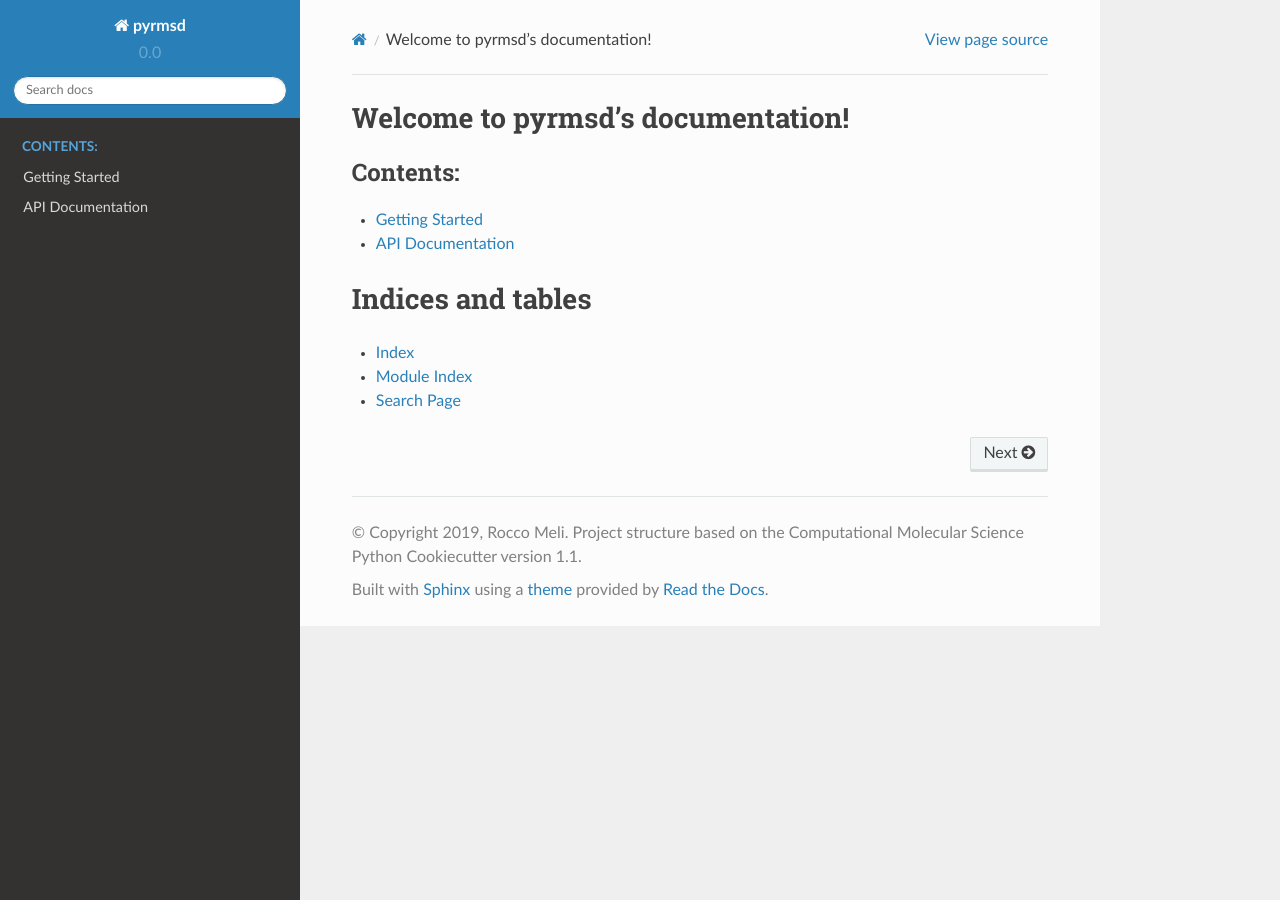
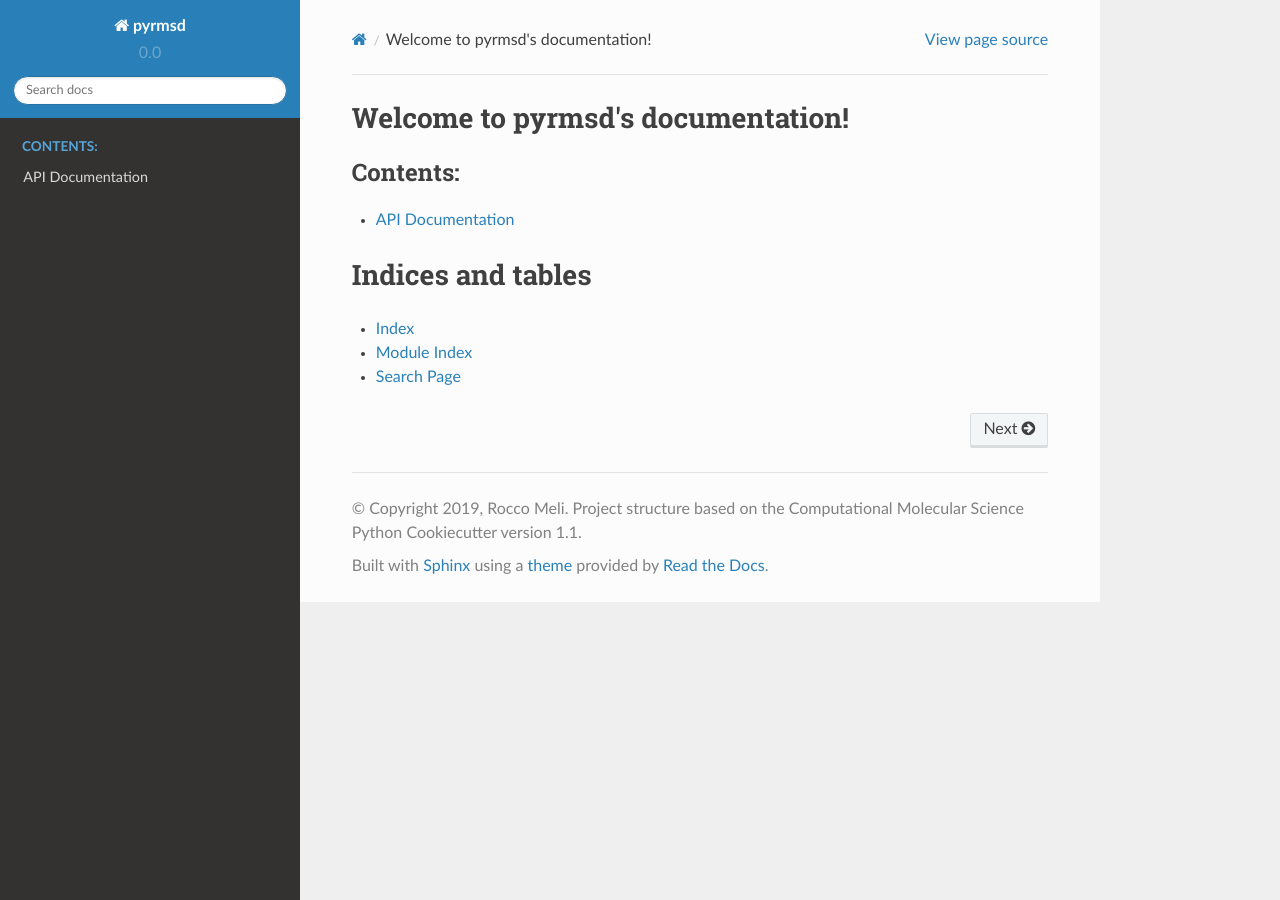
Before and after one commit to RMeli/spyrmsd, a Sphinx documentation site: the page built from docs/index.rst, in a window 1280 px wide. Built offline with Sphinx 7.4.7 and the Read the Docs theme 2.0.0, drawn with Linux system fonts in a browser that asks for light colours.

Commit message:
small doc changes

```diff
--- a/docs/conf.py
+++ b/docs/conf.py
@@ -38,7 +38,7 @@
 
 # If your documentation needs a minimal Sphinx version, state it here.
 #
-# needs_sphinx = '1.0'
+needs_sphinx = "2.0"
 
 # Add any Sphinx extension module names here, as strings. They can be
 # extensions coming with Sphinx (named 'sphinx.ext.*') or your custom
@@ -59,7 +59,7 @@
 napoleon_use_ivar = True
 
 # Add any paths that contain templates here, relative to this directory.
-templates_path = ["_templates"]
+# templates_path = ["_templates"]
 
 # The suffix(es) of source filenames.
 # You can specify multiple suffix as a list of string:
@@ -75,7 +75,7 @@
 #
 # This is also used if you do content translation via gettext catalogs.
 # Usually you set "language" from the command line for these cases.
-language = None
+language = "Python"
 
 # List of patterns, relative to source directory, that match files and
 # directories to ignore when looking for source files.
@@ -102,7 +102,7 @@
 # Add any paths that contain custom static files (such as style sheets) here,
 # relative to this directory. They are copied after the builtin static files,
 # so a file named "default.css" will overwrite the builtin "default.css".
-html_static_path = ["_static"]
+# html_static_path = ["_static"]
 
 # Custom sidebar templates, must be a dictionary that maps document names
 # to template names.
--- a/docs/getting_started.rst
+++ /dev/null
@@ -1,4 +0,0 @@
-Getting Started
-===============
-
-This page details how to get started with pyrmsd.
--- a/docs/index.rst
+++ b/docs/index.rst
@@ -10,10 +10,7 @@
    :maxdepth: 2
    :caption: Contents:
 
-   getting_started
    api
-
-
 
 Indices and tables
 ==================
```
